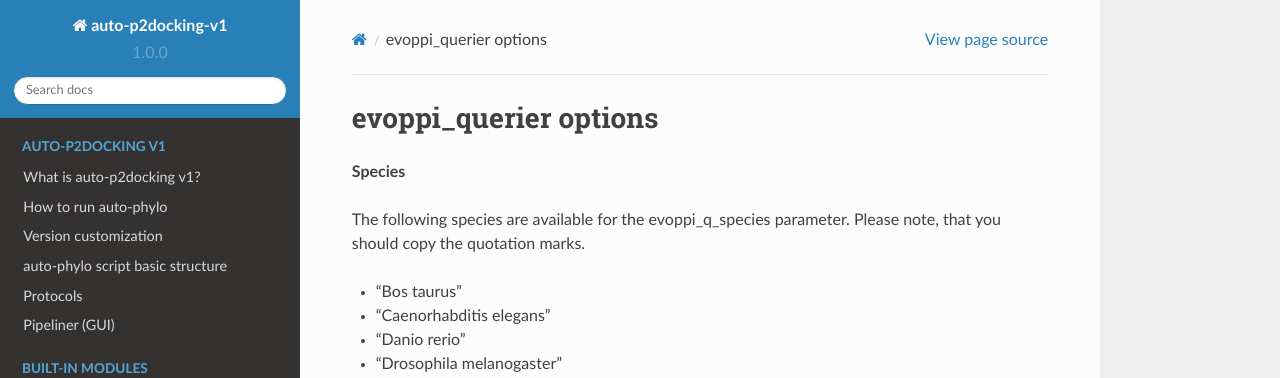
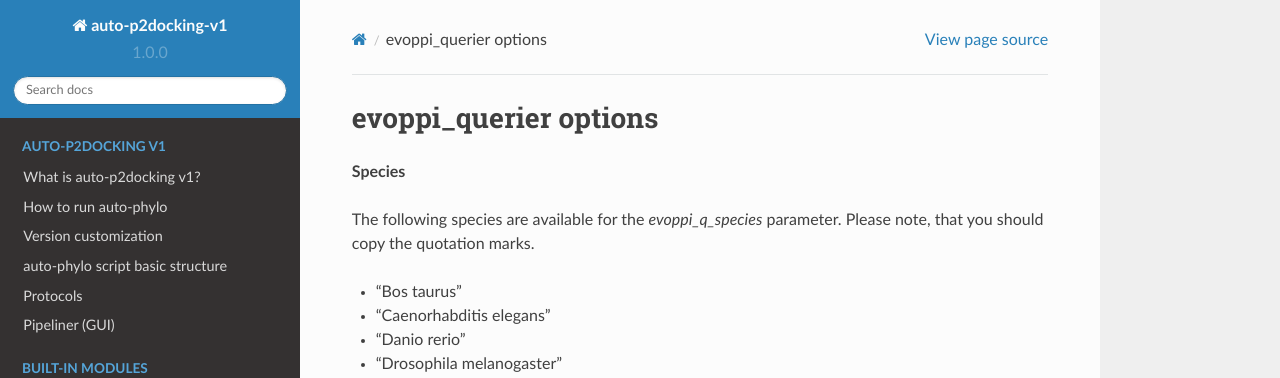
Before and after one commit to pegi3s/auto-p2docking-docs, a Sphinx documentation site: the page built from source/evoppi_querier_options.rst, in a window 1280 px wide and 900 px high. Shown: the top 378 px of the window. Built offline with Sphinx 7.4.7 and the Read the Docs theme 2.0.0, drawn with Linux system fonts in a browser that asks for light colours.

```diff
--- a/source/evoppi_querier_options.rst
+++ b/source/evoppi_querier_options.rst
@@ -3,7 +3,7 @@ evoppi_querier options
 
 **Species**
 
-The following species are available for the evoppi_q_species parameter. Please note, that you should copy the quotation marks.
+The following species are available for the `evoppi_q_species` parameter. Please note, that you should copy the quotation marks.
 
 - "Bos taurus"
 - "Caenorhabditis elegans"
```
